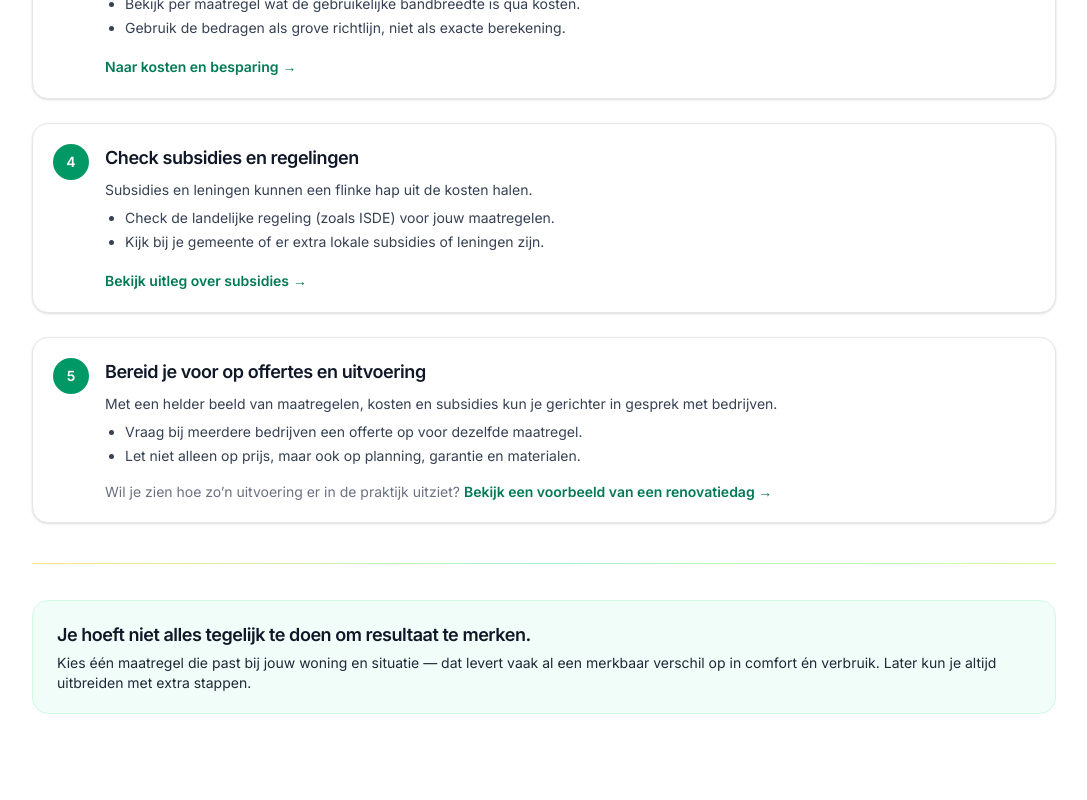
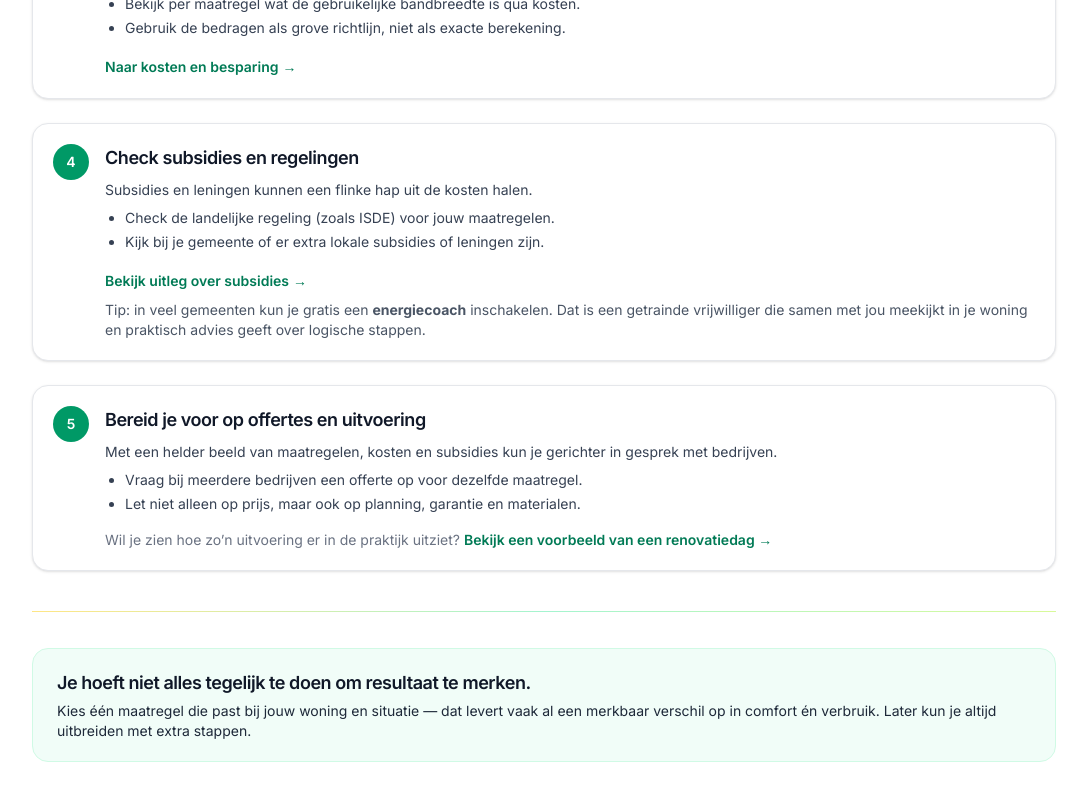
Before and after one commit to tjmichiels/renoveerjewoning, a Next.js app: page /actie-ondernemen in a window 1280 px wide. Shown: the part 827-1627 px from the top of the page, without its empty margins (96-1183 px from the left). Before the commit the page ends 1605 px from the top, so only its background shows below. Built offline with nearby package versions, Linux system fonts and the light colour scheme.

Commit message:
Next.js version update

```diff
--- a/app/actie-ondernemen/page.tsx
+++ b/app/actie-ondernemen/page.tsx
@@ -134,6 +134,15 @@ export default function ActiePage() {
                                             </Link>
                                         </div>
                                     )}
+                                    {step.nr === "4" && (
+                                        <p className="mt-2 text-sm text-gray-600">
+                                            Tip: in veel gemeenten kun je gratis
+                                            een <strong>energiecoach</strong> inschakelen.
+                                            Dat is een getrainde vrijwilliger die samen met jou meekijkt in je woning
+                                            en praktisch advies geeft over logische stappen.
+                                        </p>
+
+                                    )}
                                     {step.nr === "5" && (
                                         <p className="mt-4 text-sm text-gray-500">
                                             Wil je zien hoe zo’n uitvoering er in de praktijk uitziet?{" "}
--- a/package.json
+++ b/package.json
@@ -10,7 +10,7 @@
   "dependencies": {
     "@headlessui/react": "^2.2.8",
     "@heroicons/react": "^2.2.0",
-    "next": "15.5.4",
+    "next": "15.5.7",
     "react": "19.1.0",
     "react-dom": "19.1.0"
   },
```
Also changed, not shown: 1 other file (tests, documents, lock files or other folders).
